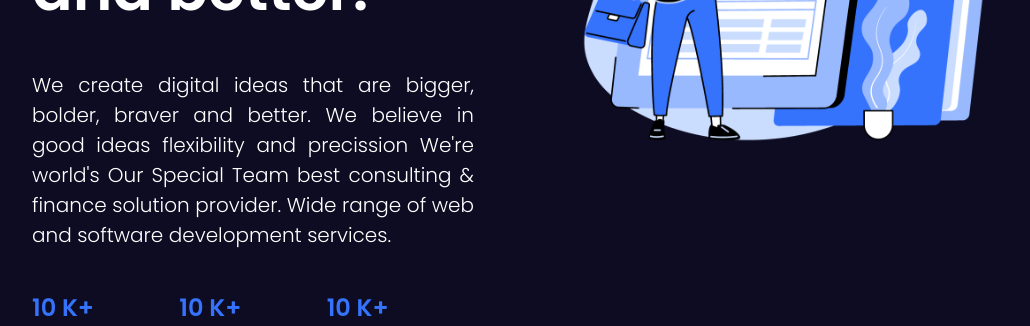
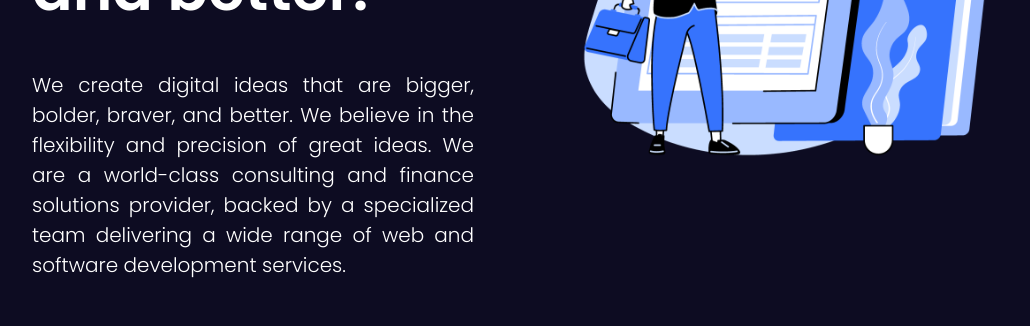
Before and after one commit to Sauhardya27/Nimble-Concepts-Blog-App, a Next.js app: page /about in a window 1280 px wide. Shown: the part 609-935 px from the top of the page, without its empty margins (116-1146 px from the left). Built offline with nearby package versions, Linux system fonts and the light colour scheme; no server answers.

Commit message:
Handled ESLint warnings

```diff
--- a/src/app/(auth)/login/page.tsx
+++ b/src/app/(auth)/login/page.tsx
@@ -7,7 +7,7 @@ import { useRouter } from 'next/navigation';
 import Loading from "@/app/loading";
 
 export default function LoginPage() {
-  const { data: session, status } = useSession();
+  const { status } = useSession();
   const router = useRouter();
 
   useEffect(() => {
--- a/src/app/about/page.tsx
+++ b/src/app/about/page.tsx
@@ -15,10 +15,7 @@ const AboutPage = () => {
           We create digital ideas that are bigger, bolder, braver and better.
         </h1>
         <p className="text-[20px] font-light text-justify my-3">
-          We create digital ideas that are bigger, bolder, braver and better. We
-          believe in good ideas flexibility and precission We're world's Our
-          Special Team best consulting & finance solution provider. Wide range
-          of web and software development services.
+          We create digital ideas that are bigger, bolder, braver, and better. We believe in the flexibility and precision of great ideas. We are a world-class consulting and finance solutions provider, backed by a specialized team delivering a wide range of web and software development services.
         </p>
 
         <div className="flex flex-col md:flex-row items-center justify-between gap-12.5 md:gap-0">
--- a/src/app/api/blog/[slug]/route.ts
+++ b/src/app/api/blog/[slug]/route.ts
@@ -10,7 +10,7 @@ interface RouteParams {
 }
 
 export const GET = async (
-  request: NextRequest,
+  _request: NextRequest,
   { params }: RouteParams
 ) => {
   const { slug } = params;
@@ -34,7 +34,7 @@ export const GET = async (
 };
 
 export const DELETE = async (
-  request: NextRequest,
+  _request: NextRequest,
   { params }: RouteParams
 ) => {
   const { slug } = params;
--- a/src/app/api/blog/route.ts
+++ b/src/app/api/blog/route.ts
@@ -3,7 +3,7 @@ import { connectToDb } from "@/lib/utils";
 import { NextRequest, NextResponse } from "next/server";
 import { IPost } from "@/lib/models";
 
-export const GET = async (request: NextRequest) => {
+export const GET = async (_request: NextRequest) => {
   try {
     await connectToDb();
 
--- a/src/components/adminUsers/AdminUserForm.tsx
+++ b/src/components/adminUsers/AdminUserForm.tsx
@@ -1,11 +1,12 @@
 "use client";
 
-import { useActionState, useEffect, useRef } from "react";
+import { useEffect, useRef } from "react";
+import { useFormState } from "react-dom";
 import { addUser } from "@/lib/action";
 
 const AdminUserForm = () => {
   const formRef = useRef(null);
-  const [state, formAction, isPending] = useActionState(addUser, undefined);
+  const [state, formAction, isPending] = useFormState(addUser, undefined);
 
   useEffect(() => {
     if (state?.success) {
--- a/src/lib/action.ts
+++ b/src/lib/action.ts
@@ -10,7 +10,7 @@ type ActionState = {
     success?: boolean;
 } | undefined;
 
-export const addPost = async (prevState: ActionState, formData: FormData) => {
+export const addPost = async (_prevState: ActionState, formData: FormData) => {
     const { title, desc, slug, userId, img } = Object.fromEntries(formData);
 
     try {
@@ -47,7 +47,7 @@ export const deletePost = async (formData: FormData) => {
     }
 };
 
-export const addUser = async (prevState: ActionState, formData: FormData) => {
+export const addUser = async (_prevState: ActionState, formData: FormData) => {
     const { username, email, password, img, isAdmin } = Object.fromEntries(formData);
     const isAdminBoolean = isAdmin === 'true';
 
@@ -88,7 +88,7 @@ export const deleteUser = async (formData: FormData) => {
     }
 };
 
-export const register = async (previousState: ActionState, formData: FormData) => {
+export const register = async (_previousState: ActionState, formData: FormData) => {
     const { username, email, password, img, passwordRepeat } = Object.fromEntries(formData);
 
     if (password !== passwordRepeat) {
--- a/src/middleware.ts
+++ b/src/middleware.ts
@@ -26,7 +26,6 @@ export async function middleware(request: NextRequest) {
     return NextResponse.redirect(new URL("/login", request.url));
   }
 
-  // Use type assertion or extended interface for custom properties like isAdmin
   const isAdmin = token.isAdmin as boolean | undefined;
 
   if (path.startsWith("/admin") && !isAdmin) {
```
